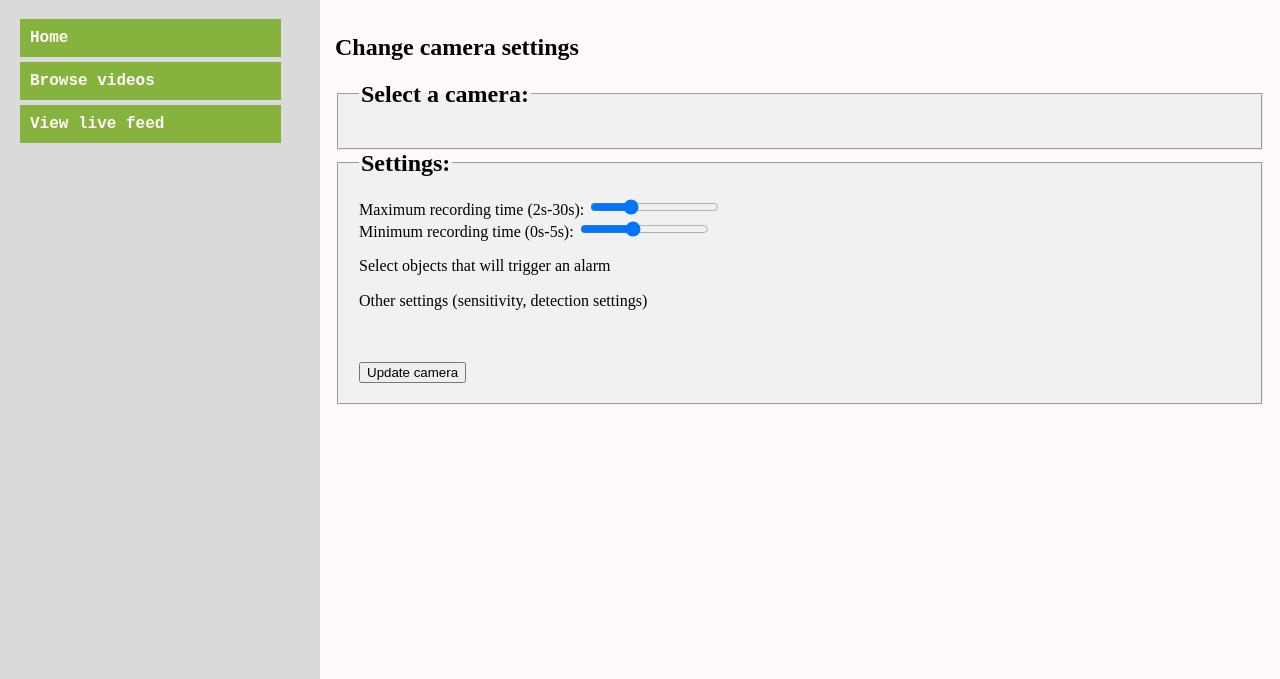
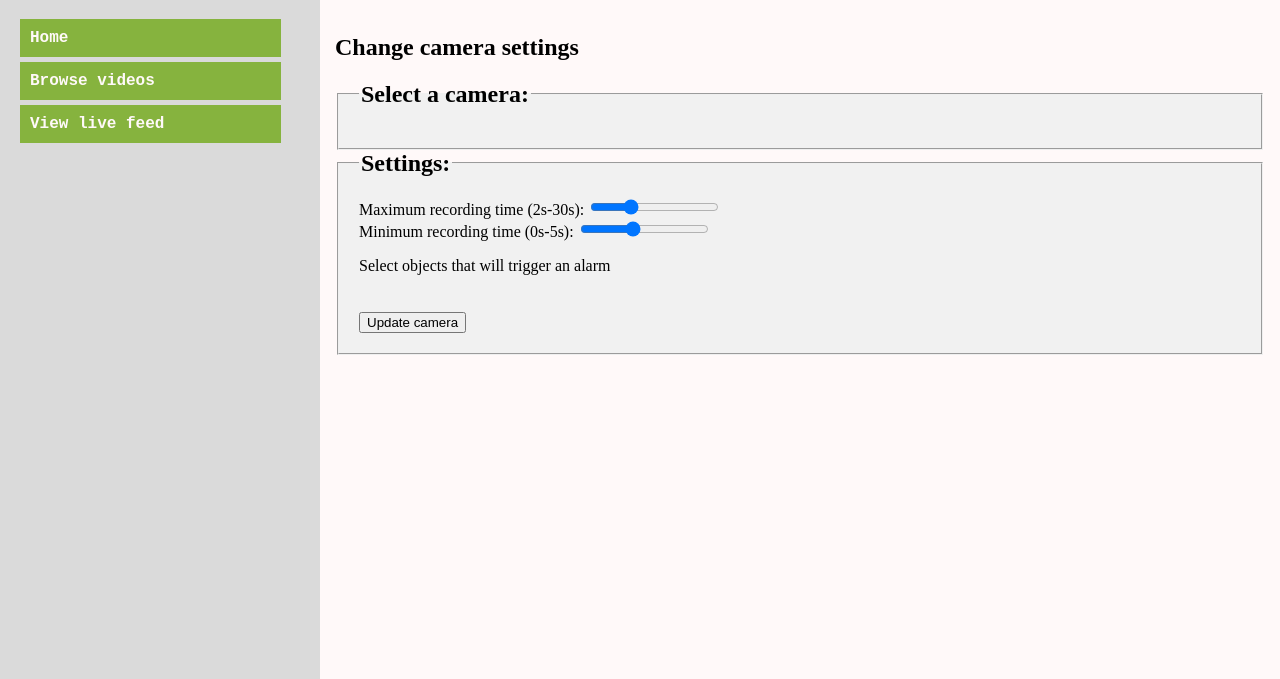
Before and after one commit to Janko-360/Final-project-intelligent-camera-surveillance, a Flask app: template Flask server/templates/cam_settings.html in a window 1280 px wide. Shown: the part 121-800 px from the top of the page. Run offline with Flask 3, Linux system fonts and the light colour scheme; the template is opened without the code that fills it, so the values that code supplies are empty.

Commit message:
Cleaned placeholder

```diff
--- a/Flask server/templates/cam_settings.html
+++ b/Flask server/templates/cam_settings.html
@@ -129,9 +129,6 @@
                                 <input type="checkbox" id="{{obj}}" name="{{obj}}" value="True"/><br>
                             {% endif %}
                         {% endfor %}
-
-                        <p>Other settings (sensitivity, detection settings)</p>
-
                         <br><br>
                         <input type = "submit" value="Update camera">
                     </fieldset>
```
